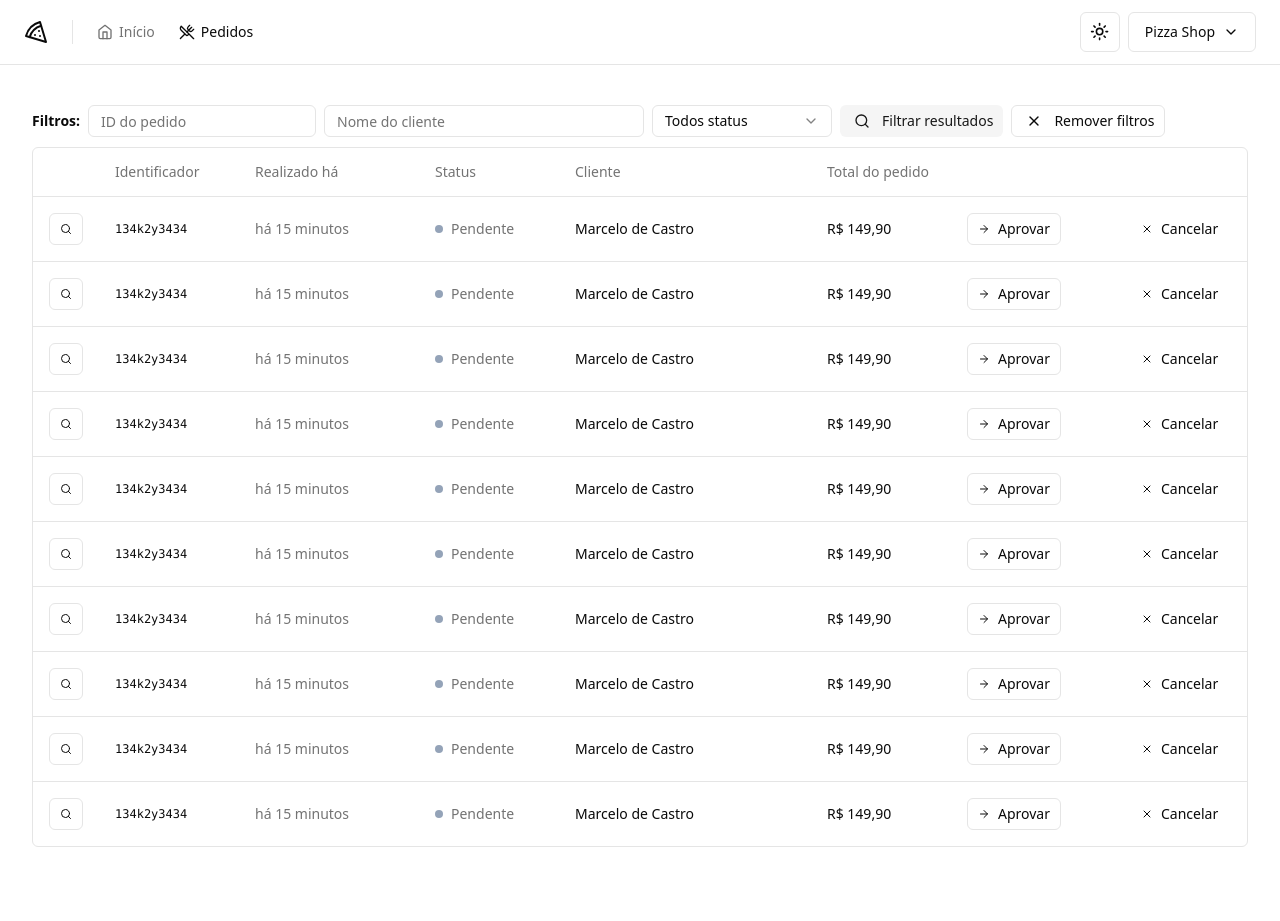
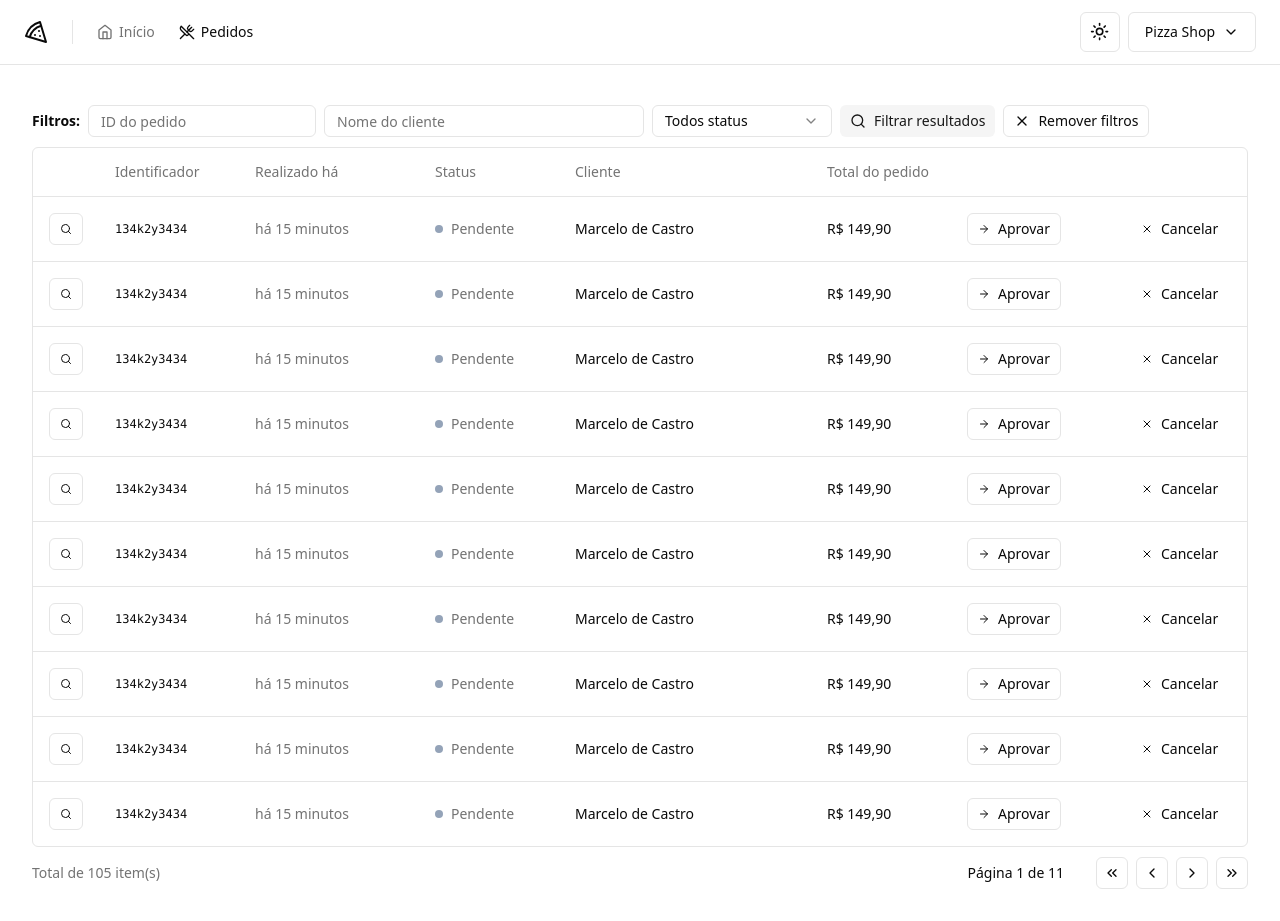
Before and after one commit to MarceloDCastro/pizzashop-web, a React (Vite) app: page /orders in a window 1280 px wide. Before the commit the page ends 879 px from the top, so only its background shows below. Built offline with nearby package versions, Linux system fonts and the light colour scheme.

Commit message:
feat: Paginação

```diff
--- /dev/null
+++ b/src/components/pagination.tsx
@@ -0,0 +1,54 @@
+import {
+  ChevronLeft,
+  ChevronRight,
+  ChevronsLeft,
+  ChevronsRight,
+} from 'lucide-react'
+
+import { Button } from './ui/button'
+
+interface PaginationProps {
+  pageIndex: number
+  totalCount: number
+  perPage: number
+}
+
+export function Pagination({
+  pageIndex,
+  perPage,
+  totalCount,
+}: PaginationProps) {
+  const pages = Math.ceil(totalCount / perPage) || 1
+
+  return (
+    <div className="flex items-center justify-between">
+      <span className="text-sm text-muted-foreground">
+        Total de {totalCount} item(s)
+      </span>
+
+      <div className="flex items-center gap-6 lg:gap-8">
+        <div className="text-sm font-medium">
+          Página {pageIndex + 1} de {pages}
+        </div>
+        <div className="flex items-center gap-2">
+          <Button variant="outline" className="h-8 w-8 p-0">
+            <ChevronsLeft className="h-4 w-4" />
+            <span className="sr-only">Primeira página</span>
+          </Button>
+          <Button variant="outline" className="h-8 w-8 p-0">
+            <ChevronLeft className="h-4 w-4" />
+            <span className="sr-only">Próxima página</span>
+          </Button>
+          <Button variant="outline" className="h-8 w-8 p-0">
+            <ChevronRight className="h-4 w-4" />
+            <span className="sr-only">Página anterior</span>
+          </Button>
+          <Button variant="outline" className="h-8 w-8 p-0">
+            <ChevronsRight className="h-4 w-4" />
+            <span className="sr-only">Última página</span>
+          </Button>
+        </div>
+      </div>
+    </div>
+  )
+}
--- a/src/pages/app/orders/order-table-filters.tsx
+++ b/src/pages/app/orders/order-table-filters.tsx
@@ -35,12 +35,12 @@
       </Select>
 
       <Button type="submit" variant="secondary" size="xs">
-        <Search className="mr-2 h-4 h-4" />
+        <Search className="mr-2 h-4 w-4" />
         Filtrar resultados
       </Button>
 
       <Button type="button" variant="outline" size="xs">
-        <X className="mr-2 h-4 h-4" />
+        <X className="mr-2 h-4 w-4" />
         Remover filtros
       </Button>
     </form>
--- a/src/pages/app/orders/orders.tsx
+++ b/src/pages/app/orders/orders.tsx
@@ -1,5 +1,6 @@
 import { Helmet } from 'react-helmet-async'
 
+import { Pagination } from '@/components/pagination'
 import {
   Table,
   TableBody,
@@ -17,7 +18,6 @@
       <Helmet title="Pedidos" />
       <div className="flex flex-col gap-4">
         <h1 className="text-3xl font-bold tracking-tight"></h1>
-      </div>
 
         <div className="space-y-2.5">
           <OrderTableFilters />
@@ -43,6 +43,9 @@
               </TableBody>
             </Table>
           </div>
+
+          <Pagination pageIndex={0} totalCount={105} perPage={10} />
+        </div>
       </div>
     </>
   )
```
Lines whose indentation alone changed are shown as unchanged.
